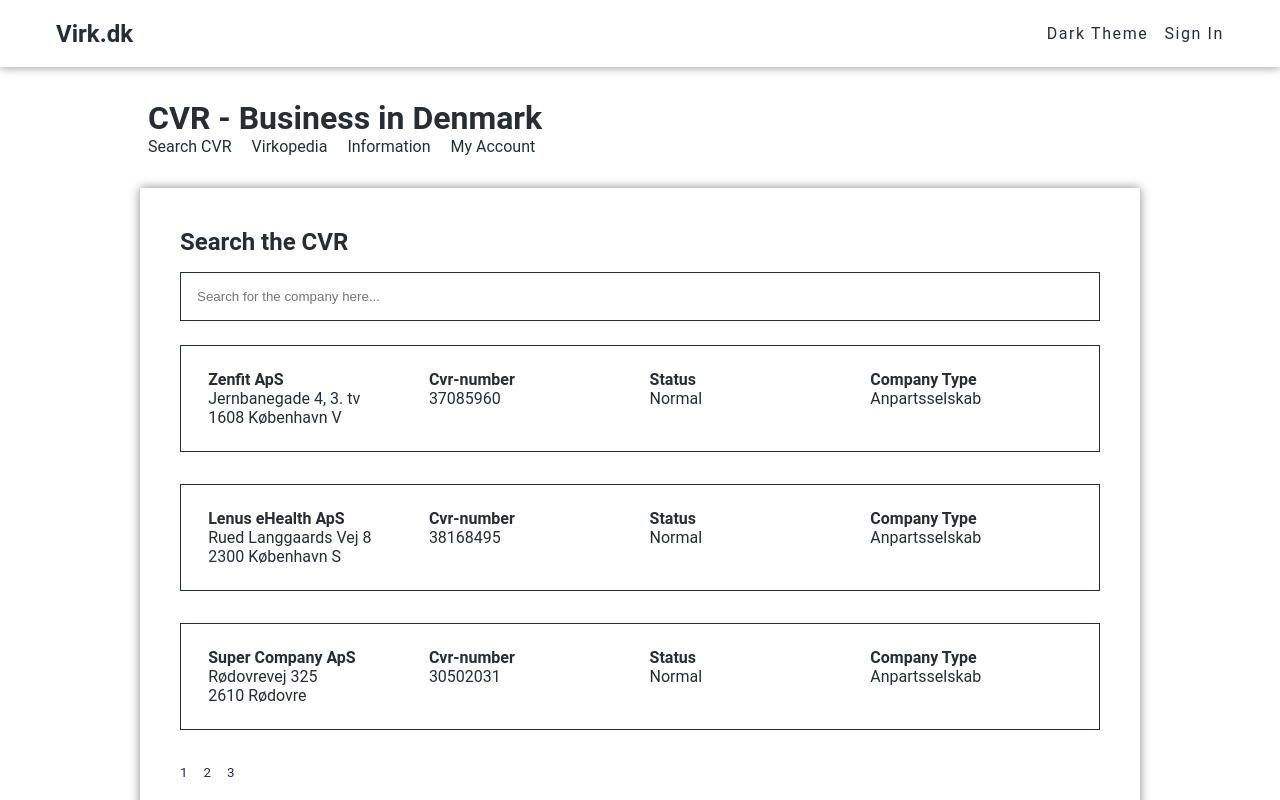
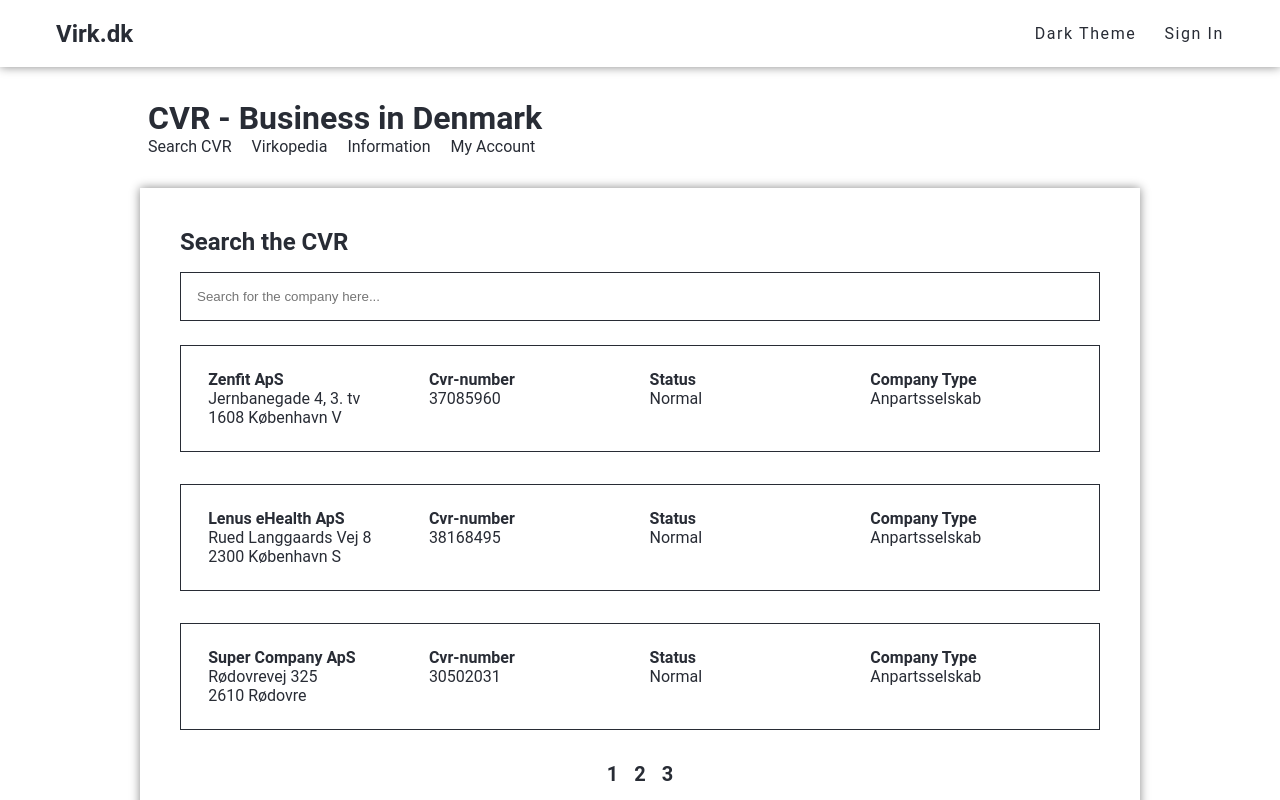
Before and after one commit to KristianMeier/cvr-krme-v2, a React (Create React App) app: page / in a window 1280 px wide. Shown: the top 800 px of the page. Built offline with nearby package versions, Linux system fonts and the light colour scheme.

Commit message:
Fix af search so "No companies" is showed corectly

```diff
--- a/src/Components/Search/Search.jsx
+++ b/src/Components/Search/Search.jsx
@@ -12,6 +12,9 @@
   const [nPages, setNPages] = useState(startPages)
   const [companies, setCompanies] = useState([])
   const [page, setPage] = useState(1)
+  const [noOfReturnedCompanies, setNoOfReturnedCompanies] = useState(
+    allCompanies.length
+  )
 
   const pageNumbers = [...Array(nPages + 1).keys()].slice(1)
 
@@ -23,6 +26,8 @@
         person.postNoCity.toLowerCase().includes(searchField.toLowerCase())
       )
     })
+
+    setNoOfReturnedCompanies(filteredCompanies.length)
 
     const firstElement = page * COMPANIES_PER_PAGE - COMPANIES_PER_PAGE
     const lastElement = page * COMPANIES_PER_PAGE
@@ -52,14 +57,14 @@
             onChange={handleChange}
           />
         </div>
-        {companies.length === 0 ? (
+        {noOfReturnedCompanies === 0 ? (
           <h1>No companies found</h1>
         ) : (
           companies.map((company) => {
             return <SearchCompany key={company.arrayIndex} company={company} />
           })
         )}
-        <SearchPagination pageNumbers={pageNumbers} sePage={setPage} />
+        <SearchPagination pageNumbers={pageNumbers} setPage={setPage} />
       </section>
     </div>
   )
--- a/src/Styles/Components/Layout/Navbar/_navbar-links.scss
+++ b/src/Styles/Components/Layout/Navbar/_navbar-links.scss
@@ -14,7 +14,7 @@
     font-size: 1rem;
     letter-spacing: 0.1rem;
     display: block;
-    padding: 0.5rem 1rem;
+    padding: 0.5rem 1.75rem;
   }
 
   .links {
--- a/src/Styles/Components/Search/_search-pagination.scss
+++ b/src/Styles/Components/Search/_search-pagination.scss
@@ -1,11 +1,17 @@
 .search-pagination {
+  display: flex;
+  justify-content: center;
+
   ul {
     list-style: none;
     display: flex;
     gap: 1rem;
+    text-align: center;
   }
 
   .pagination-numbers {
     @include borderless-button;
+    font-size: 1.25rem;
+    font-weight: $font-weight-bold;
   }
 }
```
Also changed, not shown: 1 other file (tests, documents, lock files or other folders).
